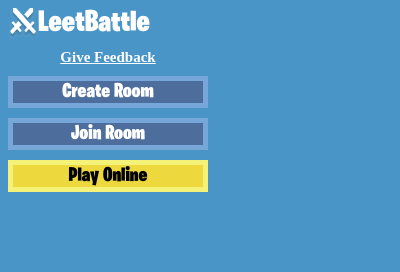
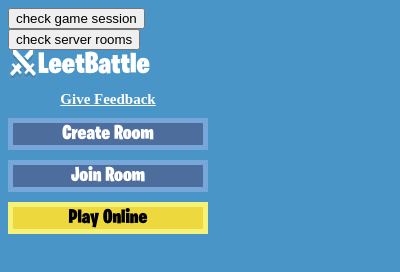
Before and after one commit to linden0/LeetBattle, a browser extension: page chrome-extension/popup.html in a window 400 px wide. Drawn offline with Linux system fonts and the light colour scheme.

Commit message:
include test buttons in dev branch

```diff
--- a/chrome-extension/popup.html
+++ b/chrome-extension/popup.html
@@ -7,8 +7,8 @@
 </head>
 <body>
     <div id="app">
-        <!-- <button id="test-btn1">test</button>
-        <button id="test-btn2">check server rooms</button> -->
+        <button id="test-btn1">check game session</button>
+        <button id="test-btn2">check server rooms</button>
         <div id="home">
             <div class="wrapper">
                 <div style="display: flex;">
```
